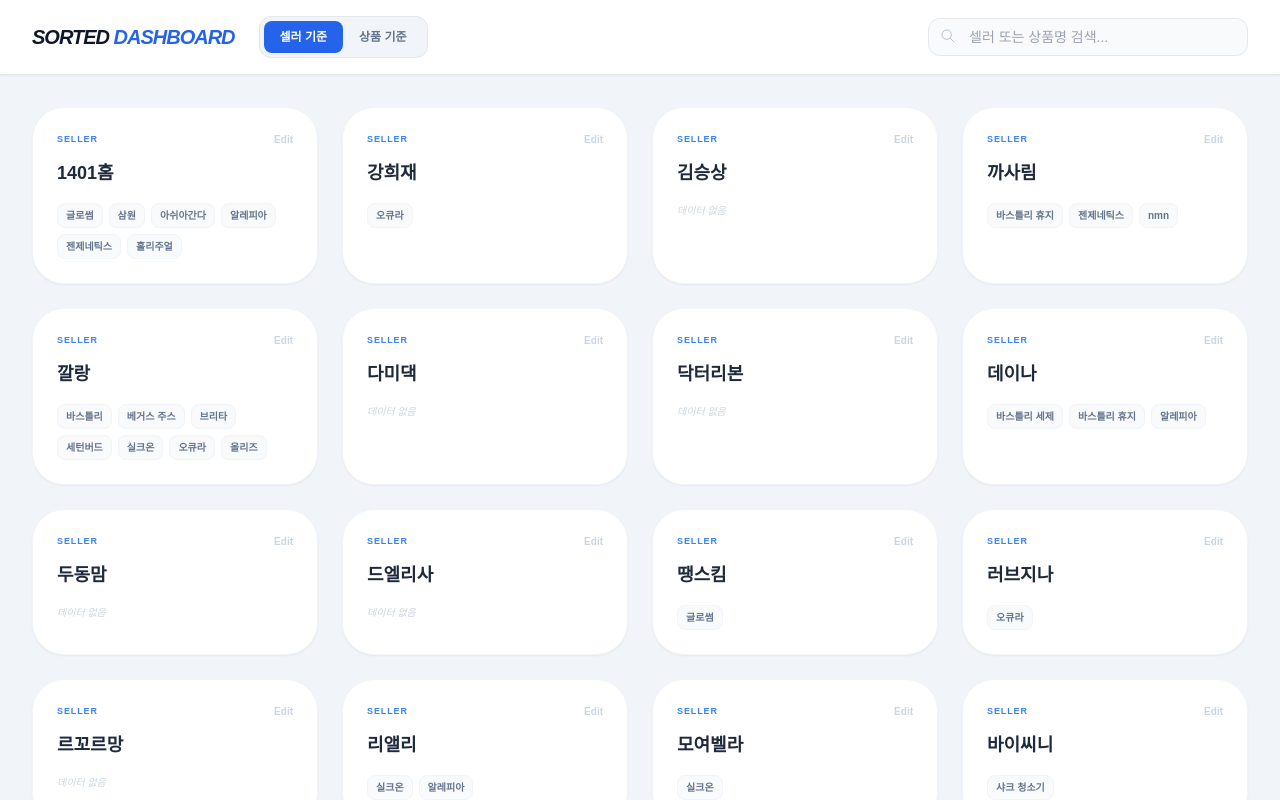
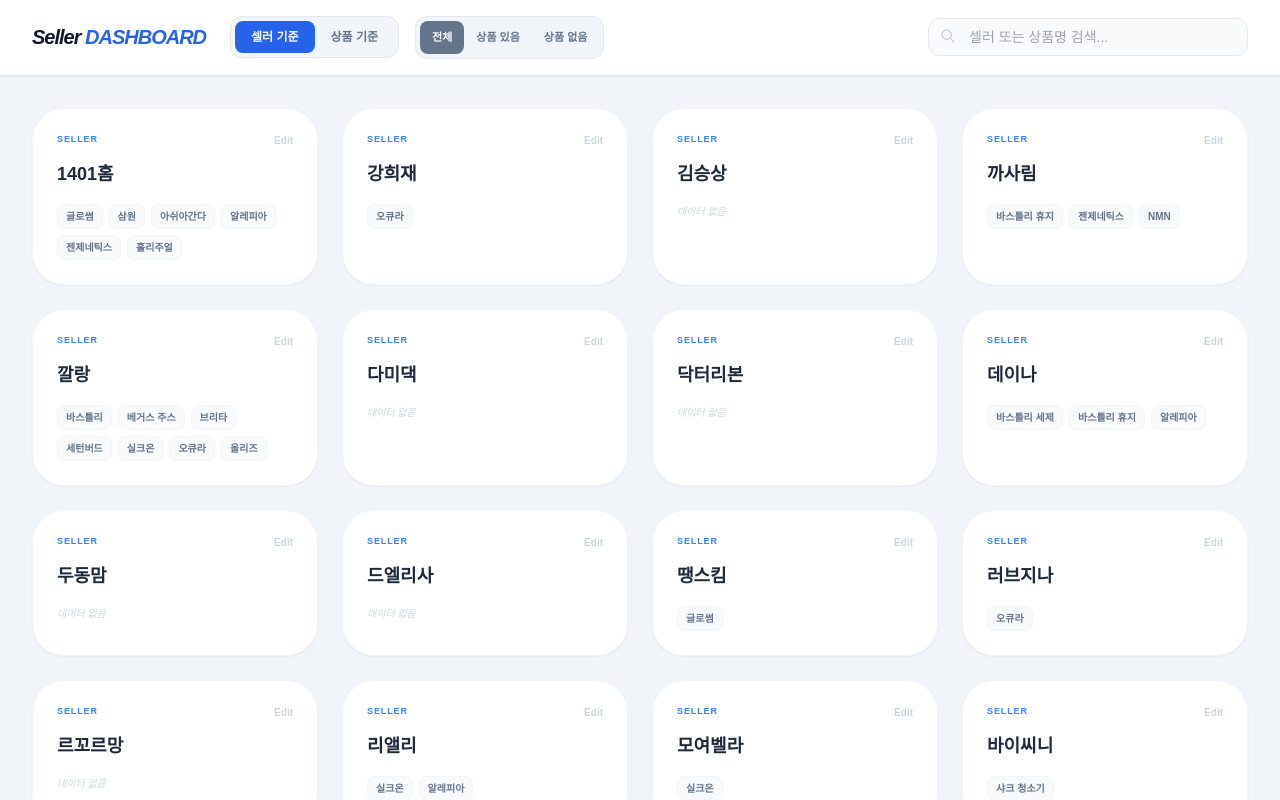
Before and after one commit to Jang1117/seller, a plain HTML site: page index.html in a window 1280 px wide. Drawn offline with nearby package versions, Linux system fonts and the light colour scheme; a web font is replaced by a local one.

Commit message:
Update index.html

```diff
--- a/index.html
+++ b/index.html
@@ -9,6 +9,7 @@
         @import url('https://fonts.googleapis.com/css2?family=Pretendard:wght@400;600;700;900&display=swap');
         body { font-family: 'Pretendard', sans-serif; background-color: #f1f5f9; }
         .active-view-btn { background-color: #2563eb !important; color: white !important; }
+        .active-filter-btn { background-color: #64748b !important; color: white !important; }
         .card-animate { animation: fadeInUp 0.3s ease-out forwards; }
         @keyframes fadeInUp { from { opacity: 0; transform: translateY(10px); } to { opacity: 1; transform: translateY(0); } }
         .custom-scrollbar::-webkit-scrollbar { width: 5px; }
@@ -18,11 +19,18 @@
 <body class="h-screen flex flex-col overflow-hidden">
 
     <header class="bg-white border-b shadow-sm z-30 px-8 py-4 flex flex-col md:flex-row items-center justify-between gap-4">
-        <div class="flex items-center gap-6">
-            <h1 class="text-xl font-black text-slate-900 tracking-tighter italic">SORTED <span class="text-blue-600">DASHBOARD</span></h1>
+        <div class="flex items-center gap-4 flex-wrap">
+            <h1 class="text-xl font-black text-slate-900 tracking-tighter italic mr-2">Seller <span class="text-blue-600">DASHBOARD</span></h1>
+
             <div class="flex bg-slate-100 p-1 rounded-xl border border-slate-200">
                 <button id="viewSellerBtn" onclick="switchView('seller')" class="px-4 py-2 text-xs font-bold rounded-lg active-view-btn transition-all">셀러 기준</button>
                 <button id="viewProductBtn" onclick="switchView('product')" class="px-4 py-2 text-xs font-bold rounded-lg text-slate-500 transition-all">상품 기준</button>
+            </div>
+
+            <div id="sellerFilterGroup" class="flex bg-slate-100 p-1 rounded-xl border border-slate-200">
+                <button onclick="setSellerFilter('all')" id="filterAll" class="px-3 py-2 text-[11px] font-bold rounded-lg active-filter-btn transition-all">전체</button>
+                <button onclick="setSellerFilter('hasProduct')" id="filterHas" class="px-3 py-2 text-[11px] font-bold rounded-lg text-slate-500 transition-all">상품 있음</button>
+                <button onclick="setSellerFilter('noProduct')" id="filterNone" class="px-3 py-2 text-[11px] font-bold rounded-lg text-slate-500 transition-all">상품 없음</button>
             </div>
         </div>
         <div class="relative w-full md:w-80">
@@ -46,16 +54,15 @@
                 </div>
                 <button onclick="closeModal()" class="text-slate-400 hover:text-slate-600 font-bold text-2xl">×</button>
             </div>
-
             <div class="p-6 space-y-6">
                 <div class="space-y-2">
                     <label id="inputLabel" class="text-xs font-bold text-slate-500">항목 추가</label>
                     <div class="flex gap-2">
-                        <input type="text" id="modalInput" class="flex-1 px-4 py-2 border rounded-xl text-sm outline-none focus:ring-2 focus:ring-blue-500" placeholder="이름 입력 후 엔터">
+                        <input type="text" id="modalInput" list="suggestionList" class="flex-1 px-4 py-2 border rounded-xl text-sm outline-none focus:ring-2 focus:ring-blue-500" placeholder="선택하거나 직접 입력">
+                        <datalist id="suggestionList"></datalist>
                         <button id="addBtn" class="bg-blue-600 text-white px-4 py-2 rounded-xl text-xs font-bold hover:bg-blue-700 transition-all">추가</button>
                     </div>
                 </div>
-
                 <div class="space-y-2">
                     <label id="listLabel" class="text-xs font-bold text-slate-500">현재 연결 리스트 (가나다순)</label>
                     <div id="modalItemList" class="flex flex-wrap gap-2 max-h-52 overflow-y-auto custom-scrollbar p-1"></div>
@@ -65,7 +72,6 @@
     </div>
 
     <script>
-        // 초기 데이터 로드 및 셀러명 가나다순 정렬
         let rawData = [
             { name: "깔랑", products: ["오큐라", "브리타", "베거스 주스", "올리즈", "세턴버드", "바스틀리", "실크온"] },
             { name: "1401홈", products: ["알레피아", "젠제네틱스", "홀리주얼", "아쉬아간다", "글로썸", "삼원"] },
@@ -86,12 +92,12 @@
             { name: "유부림", products: [] },
             { name: "땡스킴", products: ["글로썸"] },
             { name: "드엘리사", products: [] },
-            { name: "AWW", products: ["바스틀리 세제", "브리타", "nmn", "삼원"] },
+            { name: "AWW", products: ["바스틀리 세제", "브리타", "NMN", "삼원"] },
             { name: "강희재", products: ["오큐라"] },
             { name: "옥주부", products: ["한우", "삼원"] },
             { name: "허앤쉬", products: ["지노프리", "로버즈베리에"] },
             { name: "김승상", products: [] },
-            { name: "까사림", products: ["nmn", "바스틀리 휴지", "젠제네틱스"] },
+            { name: "까사림", products: ["NMN", "바스틀리 휴지", "젠제네틱스"] },
             { name: "두동맘", products: [] },
             { name: "태이맘", products: [] },
             { name: "시우맘", products: [] },
@@ -110,15 +116,33 @@
         ];
 
         let currentView = 'seller';
+        let sellerFilter = 'all'; // 'all', 'hasProduct', 'noProduct'
         let currentTarget = '';
 
-        // 문자열 정렬 함수 (가나다/ABC)
         const koreanSort = (a, b) => a.localeCompare(b, 'ko');
 
         function switchView(view) {
             currentView = view;
             document.getElementById('viewSellerBtn').classList.toggle('active-view-btn', view === 'seller');
             document.getElementById('viewProductBtn').classList.toggle('active-view-btn', view === 'product');
+
+            // 필터 그룹 표시 여부 제어
+            const filterGroup = document.getElementById('sellerFilterGroup');
+            filterGroup.style.display = (view === 'seller') ? 'flex' : 'none';
+
+            render();
+        }
+
+        function setSellerFilter(filter) {
+            sellerFilter = filter;
+            // 버튼 스타일 업데이트
+            document.getElementById('filterAll').classList.toggle('active-filter-btn', filter === 'all');
+            document.getElementById('filterAll').classList.toggle('text-slate-500', filter !== 'all');
+            document.getElementById('filterHas').classList.toggle('active-filter-btn', filter === 'hasProduct');
+            document.getElementById('filterHas').classList.toggle('text-slate-500', filter !== 'hasProduct');
+            document.getElementById('filterNone').classList.toggle('active-filter-btn', filter === 'noProduct');
+            document.getElementById('filterNone').classList.toggle('text-slate-500', filter !== 'noProduct');
+
             render();
         }
 
@@ -128,32 +152,36 @@
             grid.innerHTML = "";
 
             if (currentView === 'seller') {
-                // 셀러 가나다순 정렬 후 렌더링
                 rawData
                     .slice()
                     .sort((a, b) => koreanSort(a.name, b.name))
-                    .filter(s => s.name.includes(search) || s.products.some(p => p.includes(search)))
+                    .filter(s => {
+                        // 검색 필터
+                        const matchesSearch = s.name.includes(search) || s.products.some(p => p.includes(search));
+                        // 상품 유무 필터
+                        let matchesFilter = true;
+                        if (sellerFilter === 'hasProduct') matchesFilter = s.products.length > 0;
+                        if (sellerFilter === 'noProduct') matchesFilter = s.products.length === 0;
+
+                        return matchesSearch && matchesFilter;
+                    })
                     .forEach(s => {
-                        // 카드 내 상품 태그도 가나다순 정렬
                         const sortedProds = s.products.slice().sort(koreanSort);
                         const card = createCard(s.name, sortedProds, 'SELLER');
                         card.onclick = () => openModal(s.name, 'seller');
                         grid.appendChild(card);
                     });
             } else {
-                // 상품 기준 맵 생성
                 const productMap = {};
                 rawData.forEach(s => s.products.forEach(p => {
                     if (!productMap[p]) productMap[p] = [];
                     productMap[p].push(s.name);
                 }));
 
-                // 상품 가나다순 정렬 후 렌더링
                 Object.keys(productMap)
                     .filter(p => p.includes(search))
                     .sort(koreanSort)
                     .forEach(p => {
-                        // 카드 내 셀러 태그도 가나다순 정렬
                         const sortedSellers = productMap[p].slice().sort(koreanSort);
                         const card = createCard(p, sortedSellers, 'PRODUCT');
                         card.onclick = () => openModal(p, 'product');
@@ -161,6 +189,8 @@
                     });
             }
         }
+
+        // --- 이하 나머지 함수들(createCard, openModal 등)은 기존과 동일 ---
 
         function createCard(title, items, type) {
             const div = document.createElement('div');
@@ -186,6 +216,21 @@
             document.getElementById('modalSubtitle').innerText = type === 'seller' ? "Seller Management" : "Product Management";
             document.getElementById('inputLabel').innerText = type === 'seller' ? "상품 추가하기" : "판매 셀러 추가하기";
 
+            const datalist = document.getElementById('suggestionList');
+            datalist.innerHTML = "";
+            let suggestions = [];
+            if (type === 'seller') {
+                const allProducts = new Set();
+                rawData.forEach(s => s.products.forEach(p => allProducts.add(p)));
+                suggestions = Array.from(allProducts);
+            } else {
+                suggestions = rawData.map(s => s.name);
+            }
+            suggestions.sort(koreanSort).forEach(item => {
+                const option = document.createElement('option');
+                option.value = item;
+                datalist.appendChild(option);
+            });
             renderModalItems(type);
             document.getElementById('addBtn').onclick = () => handleAdd(type);
         }
@@ -194,15 +239,12 @@
             const listEl = document.getElementById('modalItemList');
             listEl.innerHTML = "";
             let items = [];
-
             if (type === 'seller') {
                 const seller = rawData.find(s => s.name === currentTarget);
                 items = seller ? seller.products : [];
             } else {
                 items = rawData.filter(s => s.products.includes(currentTarget)).map(s => s.name);
             }
-
-            // 모달 내부 아이템도 가나다순 정렬
             items.slice().sort(koreanSort).forEach(item => {
                 const chip = document.createElement('div');
                 chip.className = "bg-slate-100 text-slate-700 px-3 py-1.5 rounded-xl text-[11px] font-bold flex items-center gap-2";
@@ -215,7 +257,6 @@
             const input = document.getElementById('modalInput');
             const val = input.value.trim();
             if (!val) return;
-
             if (type === 'seller') {
                 const seller = rawData.find(s => s.name === currentTarget);
                 if (seller && !seller.products.includes(val)) seller.products.push(val);
@@ -247,13 +288,11 @@
             render();
         }
 
-        // 배경 클릭 시 닫기
         window.onclick = function(event) {
             const modal = document.getElementById('modal');
             if (event.target == modal) closeModal();
         }
 
-        // 엔터키 추가
         document.getElementById('modalInput').addEventListener('keypress', (e) => {
             if (e.key === 'Enter') {
                 const type = document.getElementById('modalSubtitle').innerText.includes('Seller') ? 'seller' : 'product';
```
